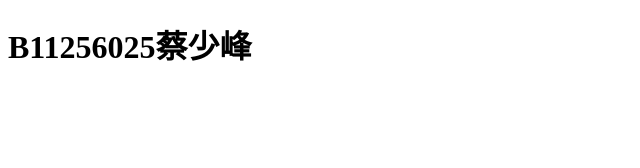
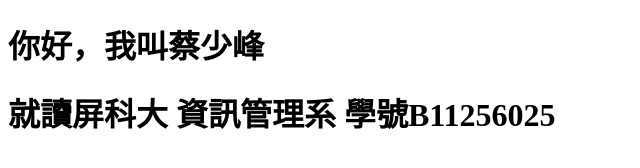
Before and after one commit to B11256025w/B11256025.github.io, a plain HTML site: page index.html in a window 1280 px wide. Shown: the whole page, without its empty margins (0-640 px from the left). Drawn offline with Linux system fonts and the light colour scheme.

Commit message:
index.html

```diff
--- a/index.html
+++ b/index.html
@@ -3,9 +3,11 @@
 <head>
     <meta charset="UTF-8">
     <meta name="viewport" content="width=device-width, initial-scale=1.0">
-    <title>Document</title>
+    <title>B11256025
+    </title>
 </head>
 <body>
-    <h1>B11256025蔡少峰</h1>
+    <h1>你好，我叫蔡少峰</h1>
+    <h1>就讀屏科大 資訊管理系 學號B11256025 </h1>
 </body>
 </html>
```
